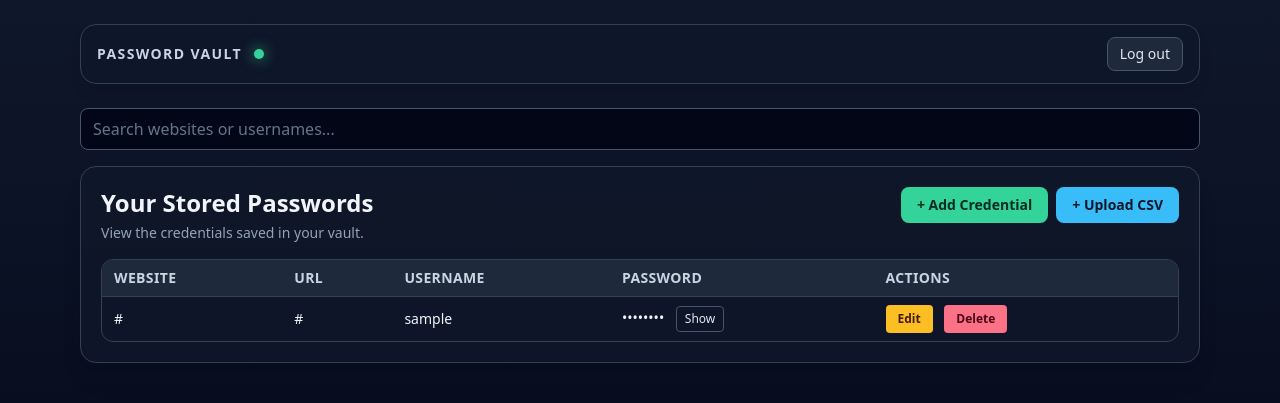
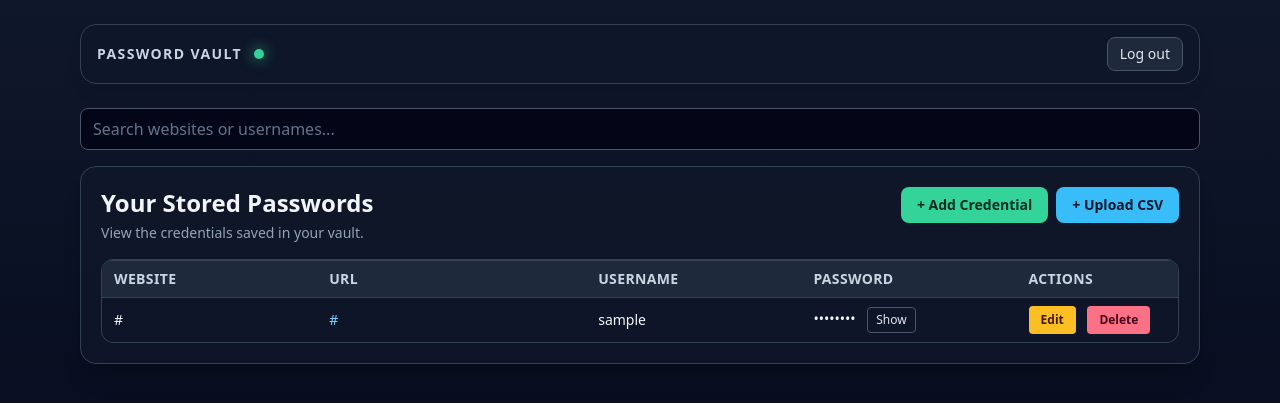
Before and after one commit to maw619/password_project, a Django app: page / in a window 1280 px wide. Shown: the top 403 px of the page. Run offline with Django 5.2, Linux system fonts and the light colour scheme; a user stored in the database is signed in; tables that the repository leaves empty hold one stand-in row (values such as "Sample post"); parts of the project's set-up code (start-up, migrations or seed data) failed here and were passed over; some libraries are stand-ins or nearby versions.

Commit message:
Prevent long URLs from overflowing credentials table

```diff
--- a/core/templates/core/credential_list.html
+++ b/core/templates/core/credential_list.html
@@ -26,7 +26,14 @@
 
   {% if credentials %}
     <div class="hidden overflow-x-auto rounded-xl border border-slate-700 md:block">
-      <table class="min-w-full divide-y divide-slate-700 text-sm" id="credentialsTable">
+      <table class="min-w-full table-fixed divide-y divide-slate-700 text-sm" id="credentialsTable">
+        <colgroup>
+          <col class="w-1/5">
+          <col class="w-1/4">
+          <col class="w-1/5">
+          <col class="w-1/5">
+          <col class="w-[15%]">
+        </colgroup>
         <thead class="bg-slate-800">
           <tr>
             <th class="px-3 py-2 text-left font-semibold uppercase tracking-wide text-slate-300">Website</th>
@@ -40,19 +47,19 @@
         <tbody>
           {% for credential in credentials %}
           <tr class="border-t border-slate-700">
-            <td class="px-3 py-2">{{ credential.website_name }}</td>
+            <td class="truncate px-3 py-2" title="{{ credential.website_name }}">{{ credential.website_name }}</td>
 
             <td class="px-3 py-2">
               {% if credential.website_url %}
-                <a href="{{ credential.website_url }}" target="_blank">
-                  {{ credential.website_url |truncatechars:8 }}
+                <a class="block max-w-full truncate text-sky-300 hover:text-sky-200" href="{{ credential.website_url }}" target="_blank" rel="noopener noreferrer" title="{{ credential.website_url }}">
+                  {{ credential.website_url }}
                 </a>
               {% else %}
                 —
               {% endif %}
             </td>
 
-            <td class="px-3 py-2">{{ credential.username }}</td>
+            <td class="truncate px-3 py-2" title="{{ credential.username }}">{{ credential.username }}</td>
 
             <td class="px-3 py-2">
               <span id="pw-{{ credential.id }}">••••••••</span>
@@ -84,7 +91,7 @@
           <p>
             <span class="font-semibold text-slate-300">URL:</span>
             {% if credential.website_url %}
-              <a href="{{ credential.website_url }}" target="_blank">{{ credential.website_url }}</a>
+              <a class="break-all text-sky-300 hover:text-sky-200" href="{{ credential.website_url }}" target="_blank" rel="noopener noreferrer">{{ credential.website_url }}</a>
             {% else %}
               —
             {% endif %}
```
